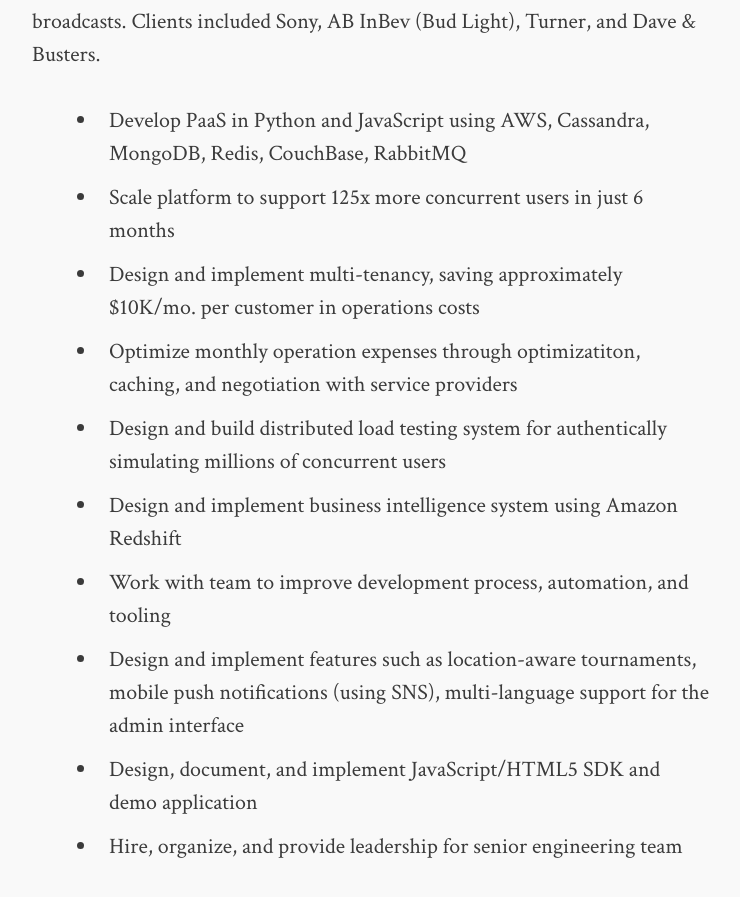
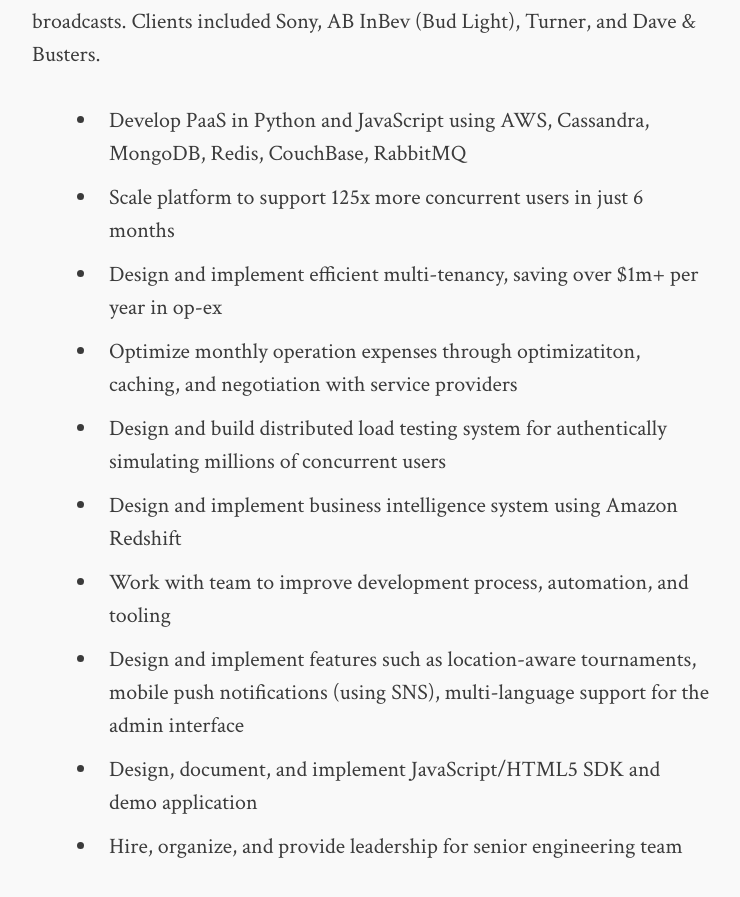
Before and after one commit to dkoepke/dkoepke.github.io, a Jekyll site: the page built from Resume.md, in a window 1280 px wide and 900 px high, scrolled down 2073 px. Shown: the top 897 px of the window, without its empty margins (268-1008 px from the left). Built offline with Jekyll 4.4.1, drawn with Linux system fonts in a browser that asks for light colours.

Commit message:
Do some math out

```diff
--- a/Resume.md
+++ b/Resume.md
@@ -44,7 +44,7 @@ Build a near-realtime PaaS for mobile social games related to live television br
 
 * Develop PaaS in Python and JavaScript using AWS, Cassandra, MongoDB, Redis, CouchBase, RabbitMQ
 * Scale platform to support 125x more concurrent users in just 6 months
-* Design and implement multi-tenancy, saving approximately $10K/mo. per customer in operations costs
+* Design and implement efficient multi-tenancy, saving over $1m+ per year in op-ex
 * Optimize monthly operation expenses through optimizatiton, caching, and negotiation with service providers
 * Design and build distributed load testing system for authentically simulating millions of concurrent users
 * Design and implement business intelligence system using Amazon Redshift
```
